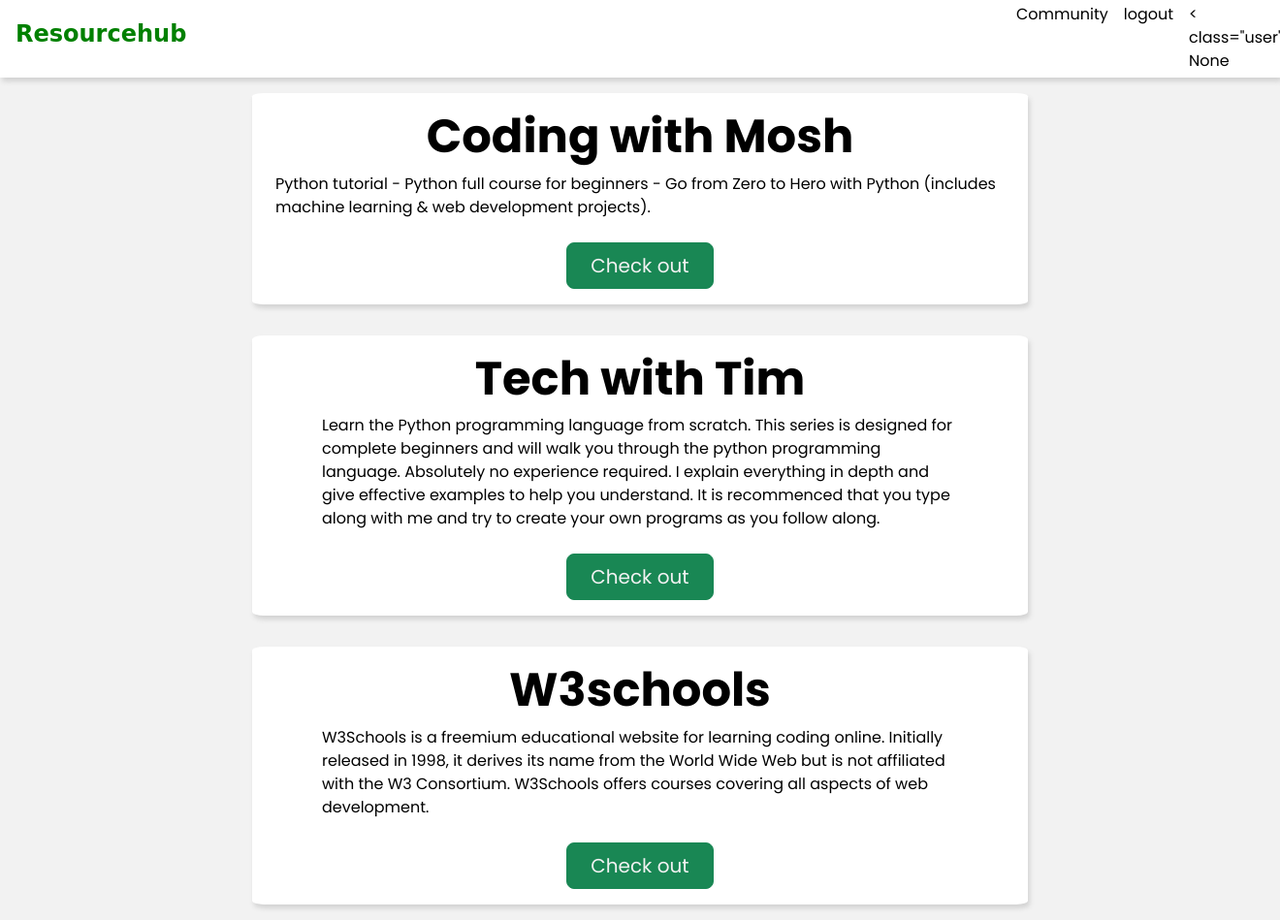
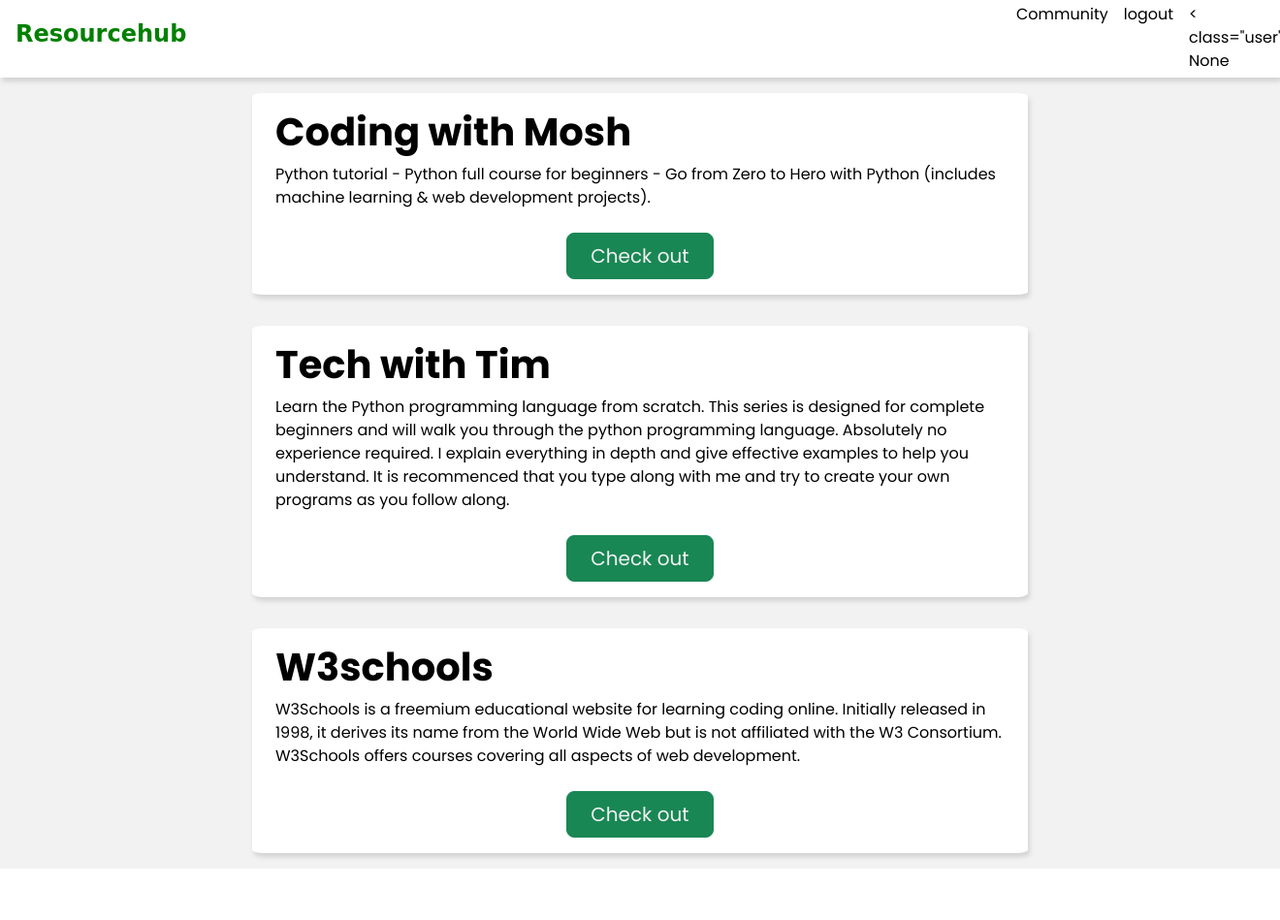
Before and after one commit to jkarenzi/resource_hub, a Flask app: page /python.html in a window 1320 px wide; the page is wider, and only the part inside the window is pictured. Shown: that part at 97% size. After the commit the page ends 896 px from the top of that part, so only its background shows below. Run offline with Flask 3, Linux system fonts and the light colour scheme.

Commit message:
small changes

```diff
--- a/static/css/linux.css
+++ b/static/css/linux.css
@@ -4,6 +4,10 @@ body {
     font-family: 'Poppins', sans-serif;
     background-color: #f2f2f2;
     color: black;
+    justify-content: space-between;
+    display: flex;
+    flex-direction: column;
+    height: 100vh;
 }
 
 header{
--- a/templates/form.html
+++ b/templates/form.html
@@ -62,7 +62,7 @@
             </div>
         </div>
         <footer>
-            <h4>Contact us</h3>
+            <h4>Contact us</h4>
             <a href="#"><img src="../static/images/instagram.png" width="16px" height="16px"></a>
             <a href="#"><img src="../static/images/facebook.png" width="16px" height="16px"></a>
             <a href="#"><img src="../static/images/twitter.png" width="16px" height="16px"></a>
--- a/templates/linux.html
+++ b/templates/linux.html
@@ -34,7 +34,7 @@
         </header>
         <div class="big-container">
             <div class="px-4 py-3 my-3 text-start container-1">
-              <h3 class="display-5 fw-bold text-center">GeeksforGeeks</h3>
+              <h3 class="display-5 fw-bold ">GeeksforGeeks</h3>
               <div class="mx-auto">
                 <p class=" mb-4">
                     Linux is the most popular server OS(Operating System). Linux is a
@@ -53,7 +53,7 @@
               </div>
             </div>
             <div class="px-4 py-3 my-3 text-start container-1">
-              <h3 class="display-5 fw-bold text-center">Learn Linux TV</h3>
+              <h3 class="display-5 fw-bold">Learn Linux TV</h3>
               <div class="mx-auto">
                 <p class=" mb-4">
                     The Bash Scripting Essentials series will teach you everything you
--- a/templates/python.html
+++ b/templates/python.html
@@ -32,7 +32,7 @@
     </header>
     <div class="big-container">
       <div class="px-4 py-3 my-3 text-start container-1">
-        <h3 class="display-5 fw-bold text-center">Coding with Mosh</h3>
+        <h3 class="display-6 fw-bold">Coding with Mosh</h3>
         <div class="mx-auto">
           <p class="mb-4">
             Python tutorial - Python full course for beginners - Go from Zero to
@@ -50,8 +50,8 @@
         </div>
       </div>
       <div class="px-4 py-3 my-3 text-start container-1">
-        <h3 class="display-5 fw-bold text-center">Tech with Tim</h3>
-        <div class="mx-5">
+        <h3 class="display-6 fw-bold">Tech with Tim</h3>
+        <div class="mx-auto">
           <p class="mb-4">
             Learn the Python programming language from scratch. This series is
             designed for complete beginners and will walk you through the python
@@ -71,8 +71,8 @@
         </div>
       </div>
       <div class="px-4 py-3 my-3 text-start container-1">
-        <h3 class="display-5 fw-bold text-center">W3schools</h3>
-        <div class="mx-5">
+        <h3 class="display-6 fw-bolder">W3schools</h3>
+        <div class="mx-auto">
           <p class="mb-4">
             W3Schools is a freemium educational website for learning coding
             online. Initially released in 1998, it derives its name from the
```
Also changed, not shown: README.md.
